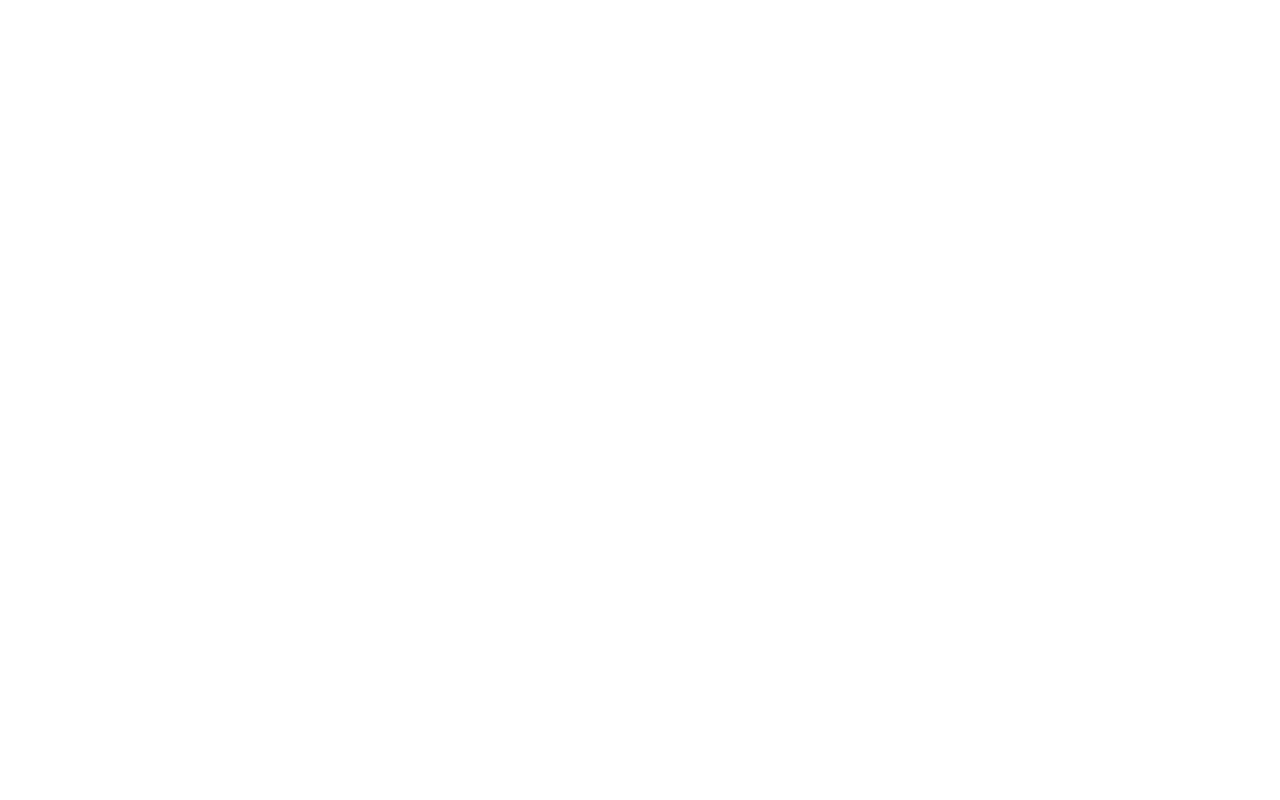
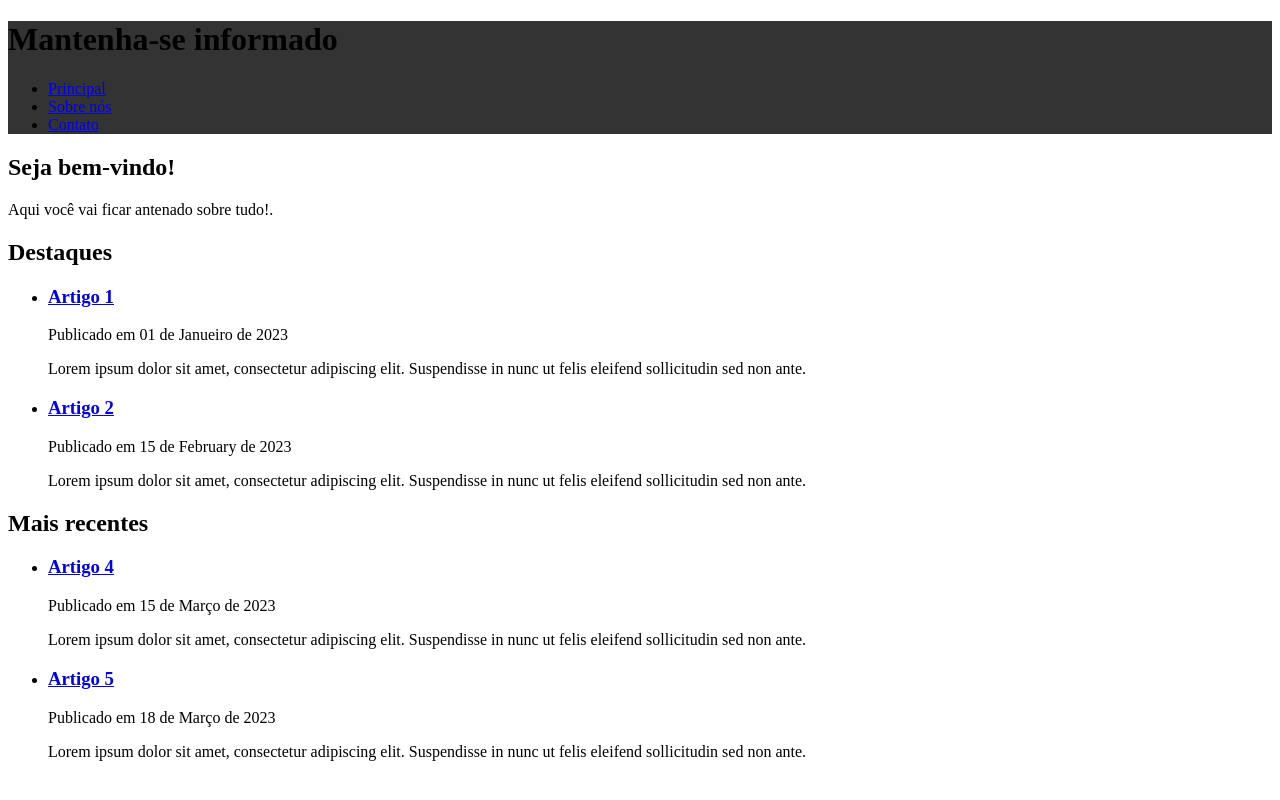
Before and after one commit to EricmesquiBR/progweb-class, a plain HTML site: page introducao_css/noticias.html in a window 1280 px wide. Drawn offline with Linux system fonts and the light colour scheme.

Commit message:
renaming archives

```diff
--- /dev/null
+++ b/introducao_css/css/estilos_noticias.css
@@ -0,0 +1,25 @@
+̉/*Defina a família de fontes da página inteira como ‘Helvetica, Arial,
+sans-serif’.
+○ Altere a cor de fundo do cabeçalho (header) para #333333
+○ Altere a cor da fonte dos links de navegação para #FFFFFF
+○ Altere a cor da fonte dos títulos das seções para #0099FF
+○ Altere o tamanho da fonte das datas dos artigos para 14px
+○ Altere o estilo da fonte das datas dos artigos para itálico
+○ Altere a cor da fonte das datas dos artigos para gray
+○ Defina a cor de fundo dos itens ímpar da lista da seção ‘Artigos em
+destaque’ para #F2F2F2
+○ Defina a cor do texto dos links localizados dentro de elementos h3
+para red
+○ Defina a cor da fonte dos links dentro da seção ‘Mais recentes’ para
+#FF9900
+*/
+body {
+    font-family: Helvetica, Arial, sans-serif;
+
+}
+
+body header {
+    background-color: #333333;
+
+
+}
--- a/introducao_css/formulario.html
+++ b/introducao_css/formulario.html
@@ -4,7 +4,7 @@
     <meta charset="UTF-8">
     <meta http-equiv="X-UA-Compatible" content="IE=edge">
     <meta name="viewport" content="width=device-width, initial-scale=1.0">
-    <link rel="stylesheet" href="css/formulario.css">
+    <link rel="stylesheet" href="css/estilos_formulario.css">
     <title>Document</title>
 </head>
 <body>
--- a/introducao_css/noticias.html
+++ b/introducao_css/noticias.html
@@ -0,0 +1,66 @@
+<!DOCTYPE html>
+<html>
+<head>
+    <meta charset="UTF-8">
+    <meta http-equiv="X-UA-Compatible" content="IE=edge">
+    <meta name="viewport" content="width=device-width, initial-scale=1.0">
+    <link rel="stylesheet" href="css/estilos_noticias.css">
+    <title>Document</title>
+</head>
+<body>
+    <header>
+      <h1>Mantenha-se informado</h1>
+      <nav>
+        <ul>
+          <li><a href="#">Principal</a></li>
+          <li><a href="#">Sobre nós</a></li>
+          <li><a href="#">Contato</a></li>
+        </ul>
+      </nav>
+    </header>
+    <main>
+      <section>
+        <h2>Seja bem-vindo!</h2>
+        <p>Aqui você vai ficar antenado sobre tudo!.</p>
+      </section>
+      <section>
+        <h2>Destaques</h2>
+        <ul>
+          <li>
+            <article>
+              <h3><a href="#">Artigo 1</a></h3>
+              <p class="date">Publicado em 01 de Janueiro de 2023</p>
+              <p>Lorem ipsum dolor sit amet, consectetur adipiscing elit. Suspendisse in nunc ut felis eleifend sollicitudin sed non ante.</p>
+            </article>
+          </li>
+          <li>
+            <article>
+              <h3><a href="#">Artigo 2</a></h3>
+              <p class="date">Publicado em 15 de February de 2023</p>
+              <p>Lorem ipsum dolor sit amet, consectetur adipiscing elit. Suspendisse in nunc ut felis eleifend sollicitudin sed non ante.</p>
+            </article>
+          </li>
+        </ul>
+      </section>
+      <section>
+        <h2>Mais recentes</h2>
+        <ul>
+          <li>
+            <article>
+              <h3><a href="#">Artigo 4</a></h3>
+              <p class="date">Publicado em 15 de Março de 2023</p>
+              <p>Lorem ipsum dolor sit amet, consectetur adipiscing elit. Suspendisse in nunc ut felis eleifend sollicitudin sed non ante.</p>
+            </article>
+          </li>
+          <li>
+            <article>
+              <h3><a href="#">Artigo 5</a></h3>
+              <p class="date">Publicado em 18 de Março de 2023</p>
+              <p>Lorem ipsum dolor sit amet, consectetur adipiscing elit. Suspendisse in nunc ut felis eleifend sollicitudin sed non ante.</p>
+            </article>
+          </li>
+        </ul>
+      </section>
+    </main>
+</body>
+</html>
```
Also changed, not shown: introducao_css/css/estilos_formulario.css (renamed from introducao_css/css/formulario.css), introducao_css/css/noticias.css (deleted).
